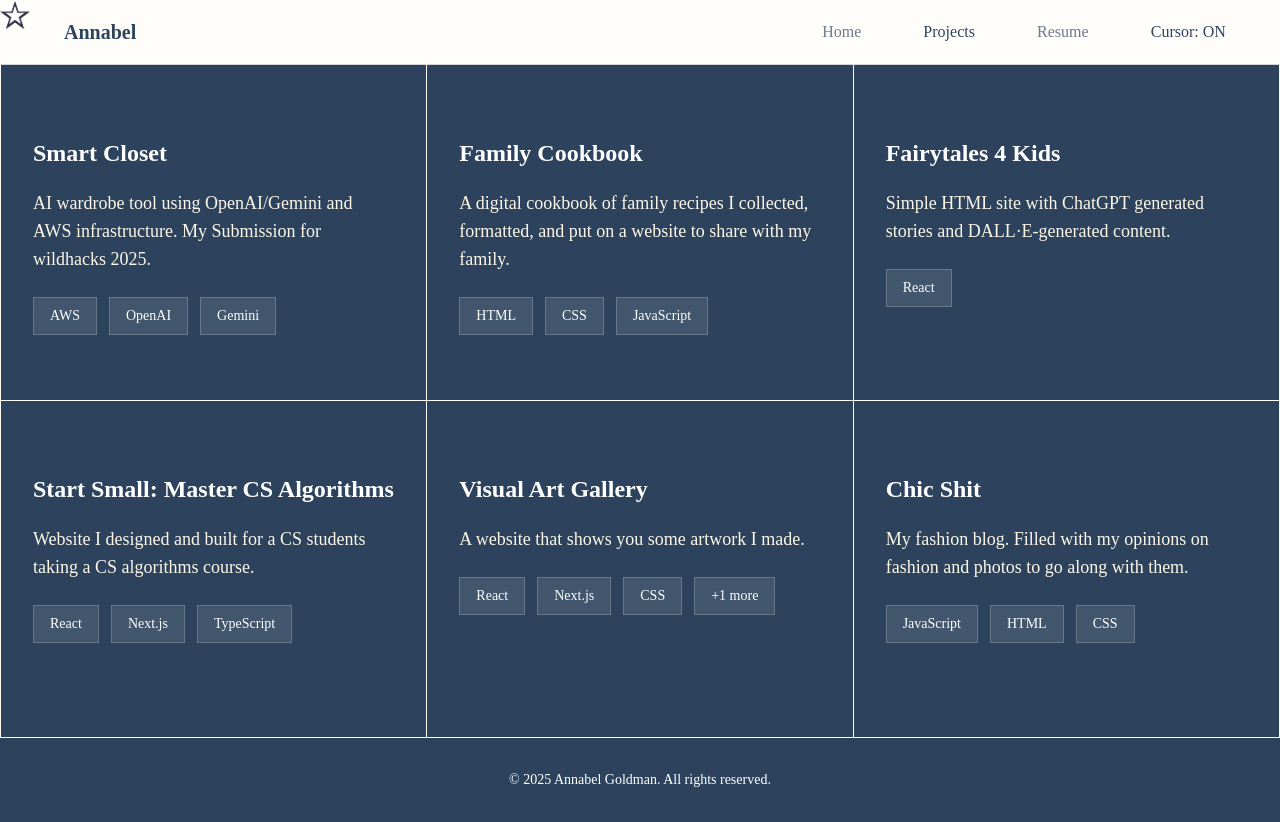
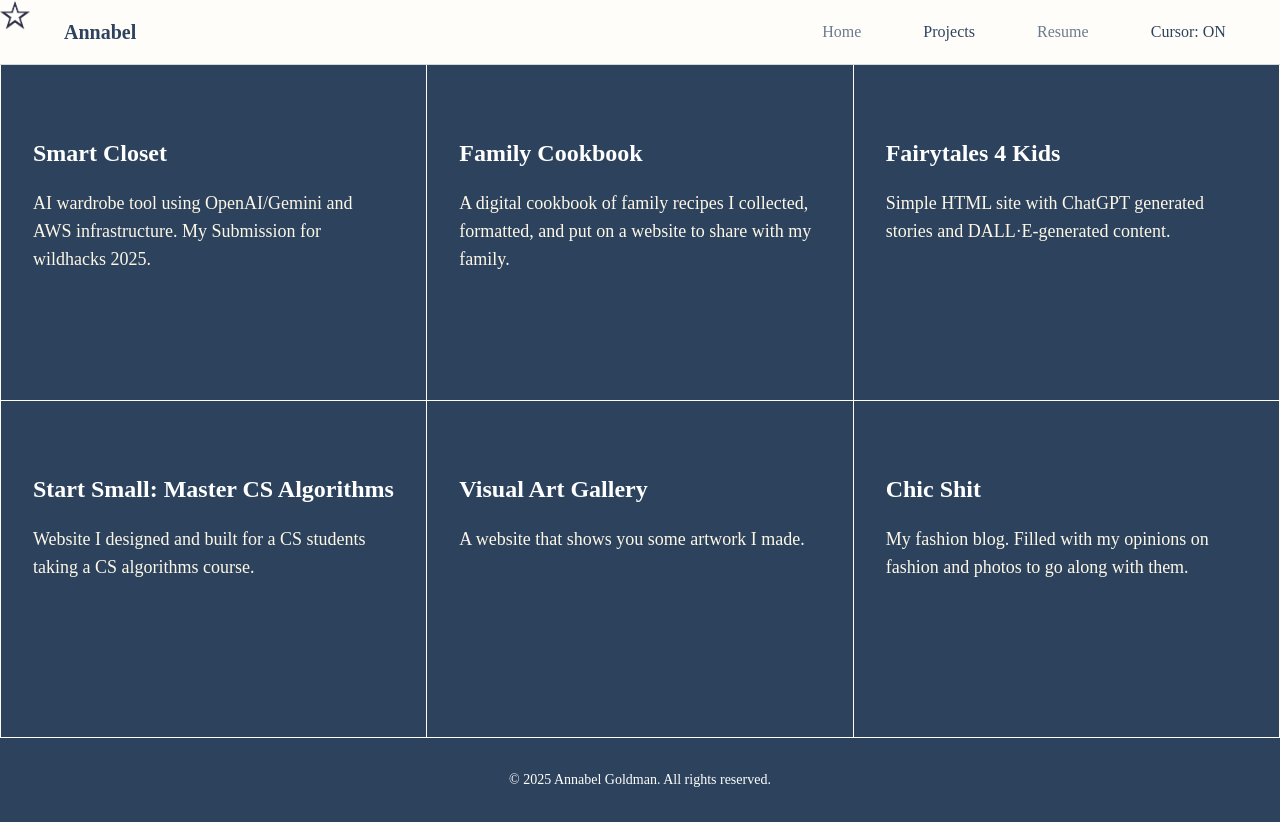
Before and after one commit to annabel-goldman/personal-website, a Next.js app: page /projects in a window 1280 px wide. Built offline with nearby package versions, Linux system fonts and the light colour scheme.

Commit message:
better content

```diff
--- a/components/Projects.tsx
+++ b/components/Projects.tsx
@@ -59,24 +59,9 @@ export default function Projects() {
                   <h3 className="text-base sm:text-lg md:text-xl lg:text-xl xl:text-2xl 2xl:text-2xl font-bold text-white mb-1.5 sm:mb-2 md:mb-3 lg:mb-4 xl:mb-5 font-serif">
                     {project.title}
                   </h3>
-                  <p className="text-xs sm:text-sm md:text-base lg:text-base xl:text-lg 2xl:text-lg text-cream-100 mb-2 sm:mb-3 md:mb-4 lg:mb-5 xl:mb-6 leading-relaxed font-serif max-w-none">
+                  <p className="text-xs sm:text-sm md:text-base lg:text-base xl:text-lg 2xl:text-lg text-cream-100 leading-relaxed font-serif max-w-none">
                     {project.description}
                   </p>
-                  <div className="flex flex-wrap gap-1 sm:gap-1.5 md:gap-2 lg:gap-3">
-                    {project.technologies.slice(0, 3).map((tech, techIdx) => (
-                      <span
-                        key={techIdx}
-                        className="px-1.5 sm:px-2 md:px-3 lg:px-3 xl:px-4 py-0.5 sm:py-1 md:py-1.5 lg:py-1.5 xl:py-2 bg-white/10 text-white text-xs sm:text-xs md:text-sm lg:text-xs xl:text-sm font-medium border border-white/20 backdrop-blur-sm"
-                      >
-                        {tech}
-                      </span>
-                    ))}
-                    {project.technologies.length > 3 && (
-                      <span className="px-1.5 sm:px-2 md:px-3 lg:px-3 xl:px-4 py-0.5 sm:py-1 md:py-1.5 lg:py-1.5 xl:py-2 bg-white/10 text-white text-xs sm:text-xs md:text-sm lg:text-xs xl:text-sm font-medium border border-white/20 backdrop-blur-sm">
-                        {UI_LABELS.MORE_TECHNOLOGIES.replace('{count}', (project.technologies.length - 3).toString())}
-                      </span>
-                    )}
-                  </div>
                 </div>
               </div>
             );
--- a/content/index.ts
+++ b/content/index.ts
@@ -233,7 +233,7 @@ export const PROJECTS_CONTENT = {
       id: 6,
       title: 'Visual Art Gallery',
       description: 'A website that shows you some artwork I made.',
-      technologies: [TECHNOLOGIES.REACT, TECHNOLOGIES.NEXTJS, TECHNOLOGIES.CSS, TECHNOLOGIES.DESIGN],
+      technologies: [TECHNOLOGIES.REACT, TECHNOLOGIES.NEXTJS, TECHNOLOGIES.CSS],
       image: '/projects/visual-art-gallery.png',
       link: 'https://annabel-goldman.github.io/visual-art/',
       github: 'https://github.com/annabel-goldman/visual-art',
```
